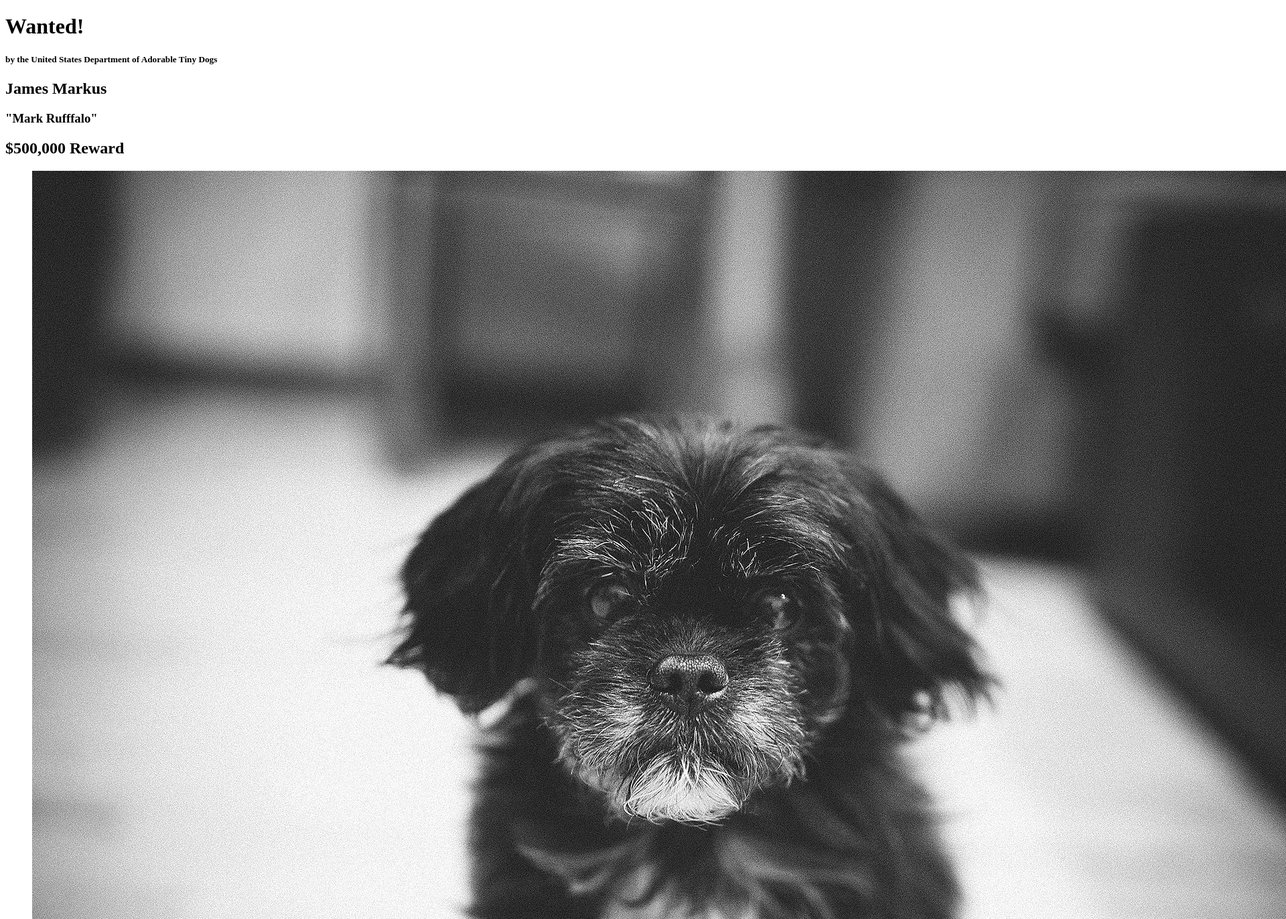
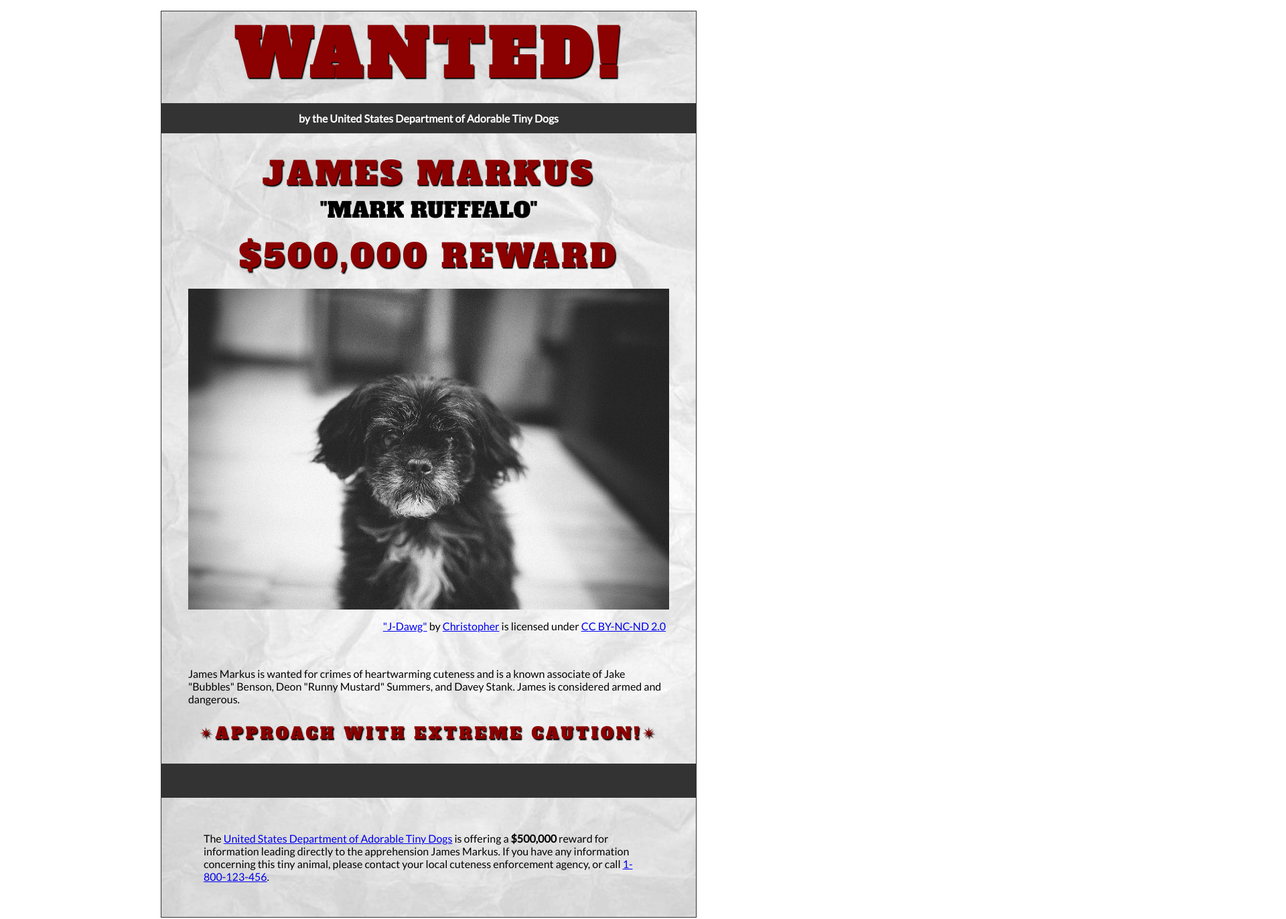
Before and after one commit to cardee1017/cardee1017.github.io, a plain HTML site: page wanted-poster/index.html in a window 1280 px wide. Shown: the top 1372 px of the page at 67% size, 1920 px wide, since content can reach past the window. Drawn offline with Linux system fonts and the light colour scheme.

Commit message:
Skills check 6

```diff
--- a/wanted-poster/css/style.css
+++ b/wanted-poster/css/style.css
@@ -54,24 +54,81 @@ main {
 
 /* Headings  */
 
+h1,
+h2,
+h3,
+h4 {
+    text-transform: uppercase;
+    margin: 0;
+    text-align: center;
+    font-family: 'Alfa Slab One', Garamond, serif;
+    color: darkred;
+    text-shadow: 0.09375rem 0.09375rem 0.09375rem #000;
+}
 h1 {
-    text-transform: uppercase;
-    font-size:6rem;
-    margin: 0;
-    letter-spacing: .5rem;
-    color:darkred;
-    text-shadow:.09375rem .09375rem .09375rem #000;
-    font-family:'Alfa Slab One', Garamond, serif;
-    text-align:center;
+    font-size: 6rem;
+    letter-spacing: 0.5rem;
 }
 
+h2 {
+    font-size: 3rem;
+    letter-spacing: .25rem;
+    font-weight: normal;
+}
+
+h3 {
+    font-size: 2rem;
+    color: black;
+    font-weight: normal;
+    text-shadow: none;
+}
+
+h4 {
+    font-size: 1.5rem;
+    letter-spacing: .25rem;
+    font-weight: normal;
+    padding-bottom: 1.8rem;
+}
+
+h5 {
+    font-size: 1rem;
+    margin-top: 0.4rem;
+    text-align: center;
+    padding: 0.8rem;
+    color: #fff;
+    background-color: #333;
+}
 
 /* Section & Paragraph */
+section {
+    margin-top: 0.8rem;
+}
 
-
+p {
+    margin: 1.6rem auto;
+    padding: 0 1.6rem;
+    width: 90%;
+    text-align: left;
+}
 
 /* Image & Figure */
+figure {
+    margin-bottom: 3.2rem;
+}
 
+img {
+    width: 100%;
+    margin: 0 auto;
+    max-width: 80rem;
+}
 
+figcaption {
+    padding-top: 0.8rem;
+    text-align: right;
+}
 
 /* Footer */
+footer {
+    padding: 1.6rem;
+    border-top: 3.2rem solid #333;
+}
--- a/wanted-poster/index.html
+++ b/wanted-poster/index.html
@@ -4,7 +4,7 @@
         <meta charset="utf-8">
         <meta name="viewport" content="width=device-width, initial-scale=1.0">
         <meta name="author" content="Eden Cardenas">
-
+        <link href="css/style.css" rel="stylesheet" type="text/css">
 <!-- Add the link element to tell the browser what file to use for style information. -->
 
         <title>Wanted | Jame Markus</title>
```
